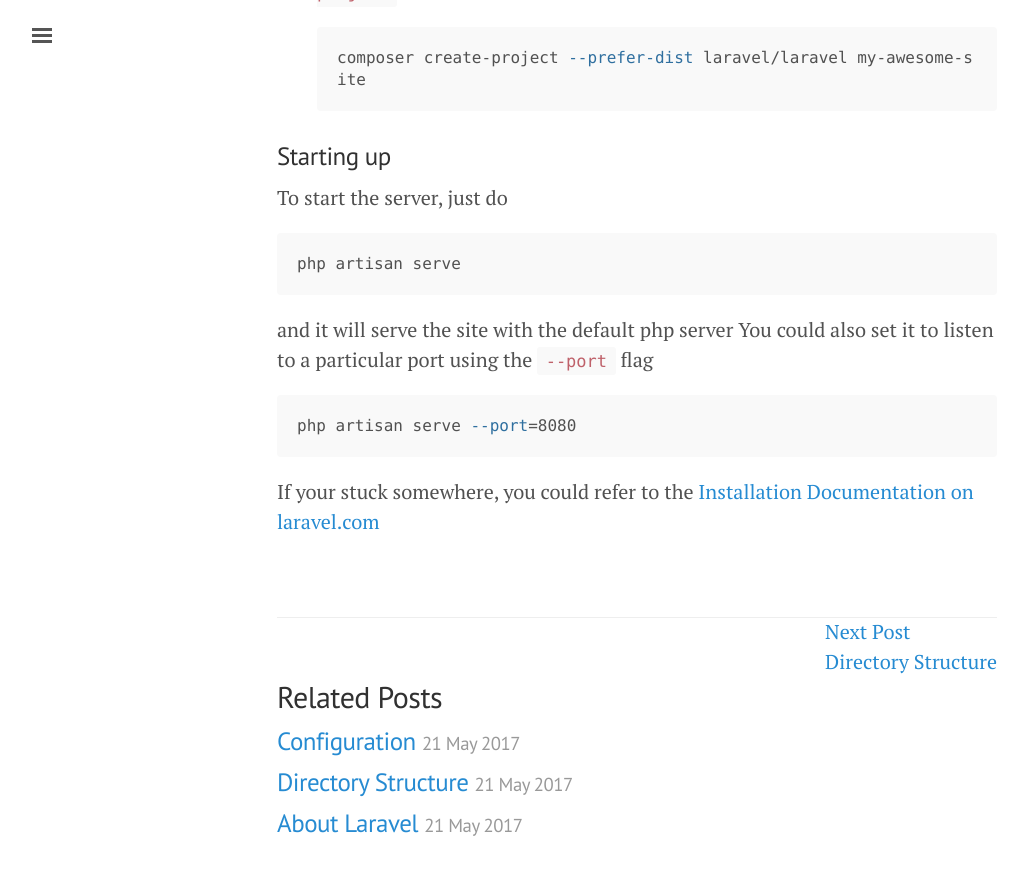
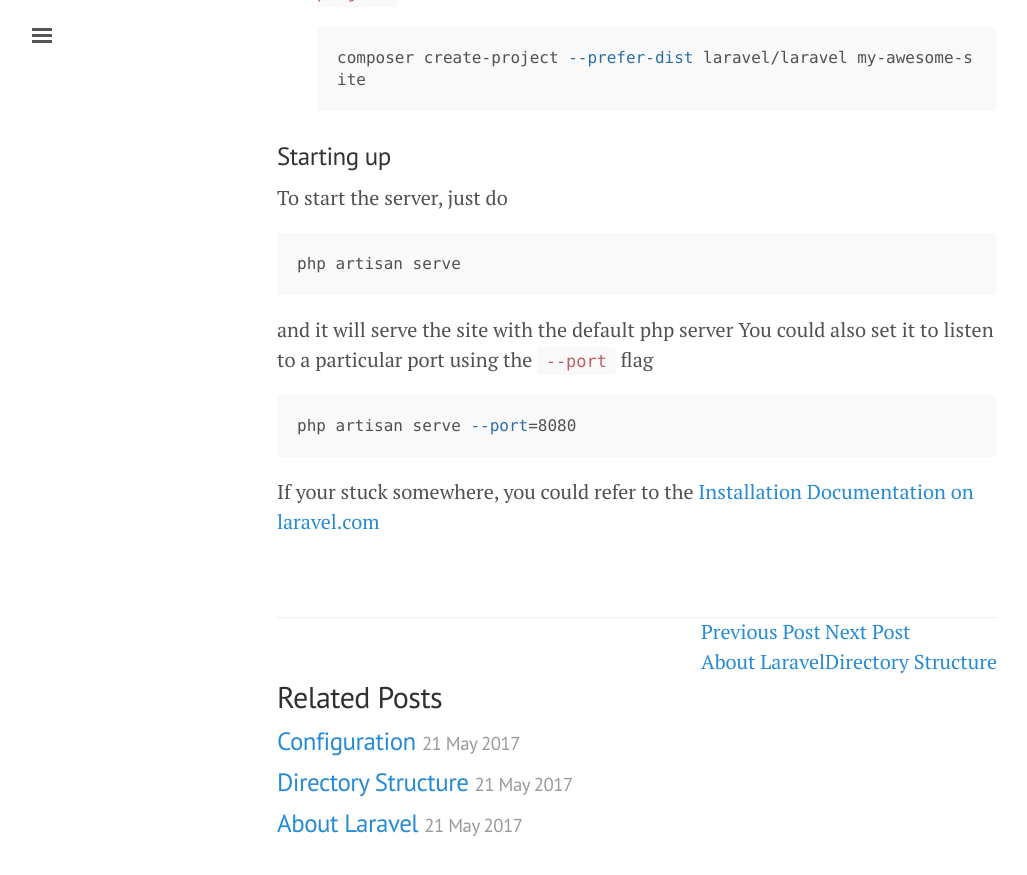
Before and after one commit to meldsza/meldsza.github.io, a Jekyll site: the page built from _posts/2017-05-21-setting-up.md, in a window 1280 px wide and 900 px high, scrolled down 1053 px. Shown: the top 875 px of the window, without its empty margins (3-1030 px from the left). Built offline with Jekyll 4.4.1, drawn with Linux system fonts in a browser that asks for light colours.

Commit message:
Update footer.html

```diff
--- a/_includes/footer.html
+++ b/_includes/footer.html
@@ -2,8 +2,8 @@
   <a href="{{ page.next.url }}" style="float: right;">Next Post <br>
    {{page.next.title}}
 </a>
-
-{% else if page.previous and page.previous.categories contains page.category %}
+{% endif %}
+{% if page.previous and page.previous.categories contains page.category %}
 
   <a href="{{ page.previous.url }}" style="float: right;">Previous Post <br>
    {{page.previous.title}}</a>
```
